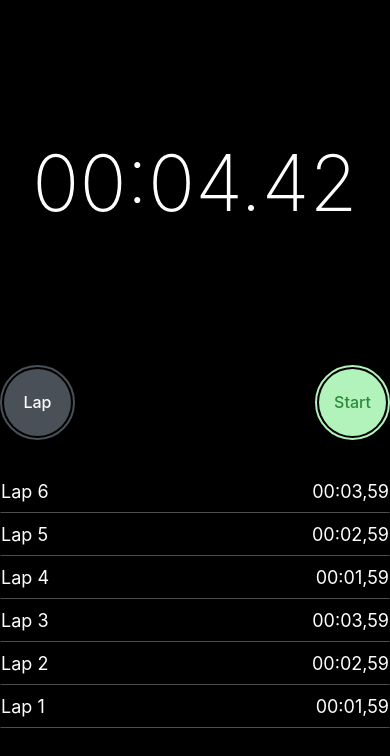
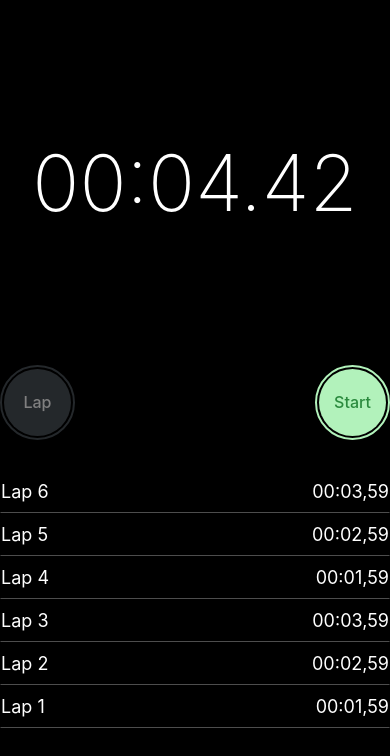
Before and after one commit to vuquangpham/stop-watch, a React Native app: screen / in a window 390 px wide. Shown: the top 756 px of the page. Built offline with nearby package versions, Linux system fonts and the light colour scheme.

Commit message:
feat: add state

```diff
--- a/components/Button.js
+++ b/components/Button.js
@@ -7,7 +7,10 @@ const colors = {
 };
 
 export default function Button(props) {
+  const isDisabled = props.disabled;
   const text = props.text;
+
+  // vars
   let borderStyle = styles.borderGrey,
     bgStyle = styles.bgGrey,
     textStyle = styles.txtGrey;
@@ -32,7 +35,7 @@ export default function Button(props) {
   return (
     <TouchableOpacity
       onPress={props.onPress}
-      style={[styles.button, borderStyle]}
+      style={[styles.button, borderStyle, isDisabled ? styles.disabled : {}]}
     >
       <View style={[styles.inner, bgStyle]}>
         <Text style={[styles.text, textStyle]}>{text}</Text>
@@ -95,4 +98,9 @@ const styles = StyleSheet.create({
   txtRed: {
     color: "#c92a2a",
   },
+
+  disabled: {
+    opacity: 0.5,
+    pointerEvents: "none",
+  },
 });
--- a/screens/Home.js
+++ b/screens/Home.js
@@ -6,21 +6,33 @@ import { useState } from "react";
 
 export default function Home() {
   const [isRunning, setIsRunning] = useState(false);
+  const [isPause, setIsPause] = useState(false);
+  const [lapTime, setLapTime] = useState([]);
+
+  // vars
+  const showLapButton = !(isRunning && isPause);
+  const showResetButton = isRunning && isPause;
+  const showStartButton = !isRunning || (isRunning && isPause);
+  const showStopButton = isRunning && !isPause;
 
   const handleLapPress = () => {
-    console.log("lap");
+    setLapTime((state) => {
+      state.unshift("state");
+    });
   };
 
   const handleResetPress = () => {
-    console.log("reset");
+    setIsPause(false);
+    setIsRunning(false);
   };
 
   const handleStartPress = () => {
-    console.log("start");
+    setIsRunning(true);
+    setIsPause(false);
   };
 
   const handleStopPress = () => {
-    console.log("stop");
+    setIsPause(true);
   };
 
   const defaultLapTimes = [
@@ -40,12 +52,18 @@ export default function Home() {
 
       <View style={styles.groupButton}>
         <View>
-          <Button text="Lap" onPress={handleLapPress} />
-          {isRunning && <Button text="Reset" onPress={handleResetPress} />}
+          {showLapButton && (
+            <Button text="Lap" disabled={!isRunning} onPress={handleLapPress} />
+          )}
+          {showResetButton && (
+            <Button text="Reset" onPress={handleResetPress} />
+          )}
         </View>
         <View>
-          <Button text="Start" style="green" onPress={handleStartPress} />
-          {isRunning && (
+          {showStartButton && (
+            <Button text="Start" style="green" onPress={handleStartPress} />
+          )}
+          {showStopButton && (
             <Button text="Stop" style="red" onPress={handleStopPress} />
           )}
         </View>
```
